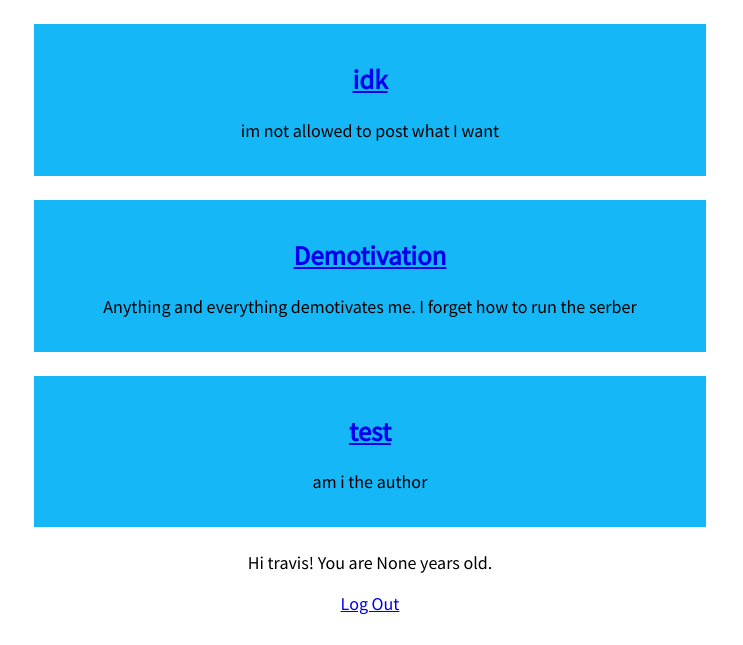
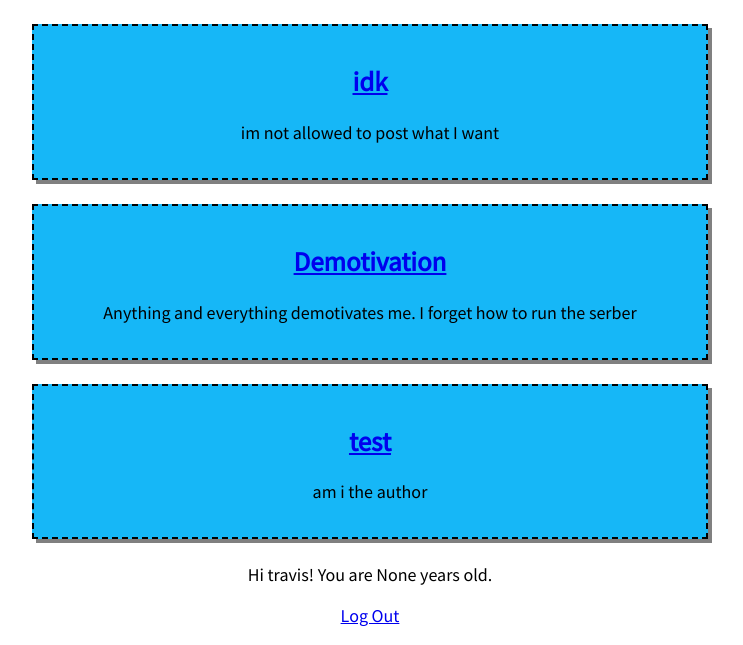
Before and after one commit to ecbishop1055/Shouganai, a Django app: page / in a window 1280 px wide. Shown: the part 174-819 px from the top of the page, without its empty margins (270-1013 px from the left). Before the commit the page ends 788 px from the top, so only its background shows below. Run offline with Django 3.2, Linux system fonts and the light colour scheme; a user stored in the database is signed in; data comes from the database, SQL or seed files in the repository; both versions use the stored data as it was after the commit.

Commit message:
more css changes

```diff
--- a/static/css/base.css
+++ b/static/css/base.css
@@ -32,12 +32,16 @@
 .posts-entry {
     margin: 1.5rem auto;
     padding: 1rem;
-    /* border-style: dashed; */
-    /* border-width: 5px; */
+    border-style: dashed;
+    border-width: 2px;
     max-width: 40rem;
     background-color: rgb(22, 183, 247);
+    box-shadow: 4px 4px grey;
 }
 
+.post-entry :hover{
+    background-color:  rgb(13, 77, 102);
+}
 post-entry h2{
     margin: 0.5rem 0;
 }
```
Also changed, not shown: db.sqlite3.
